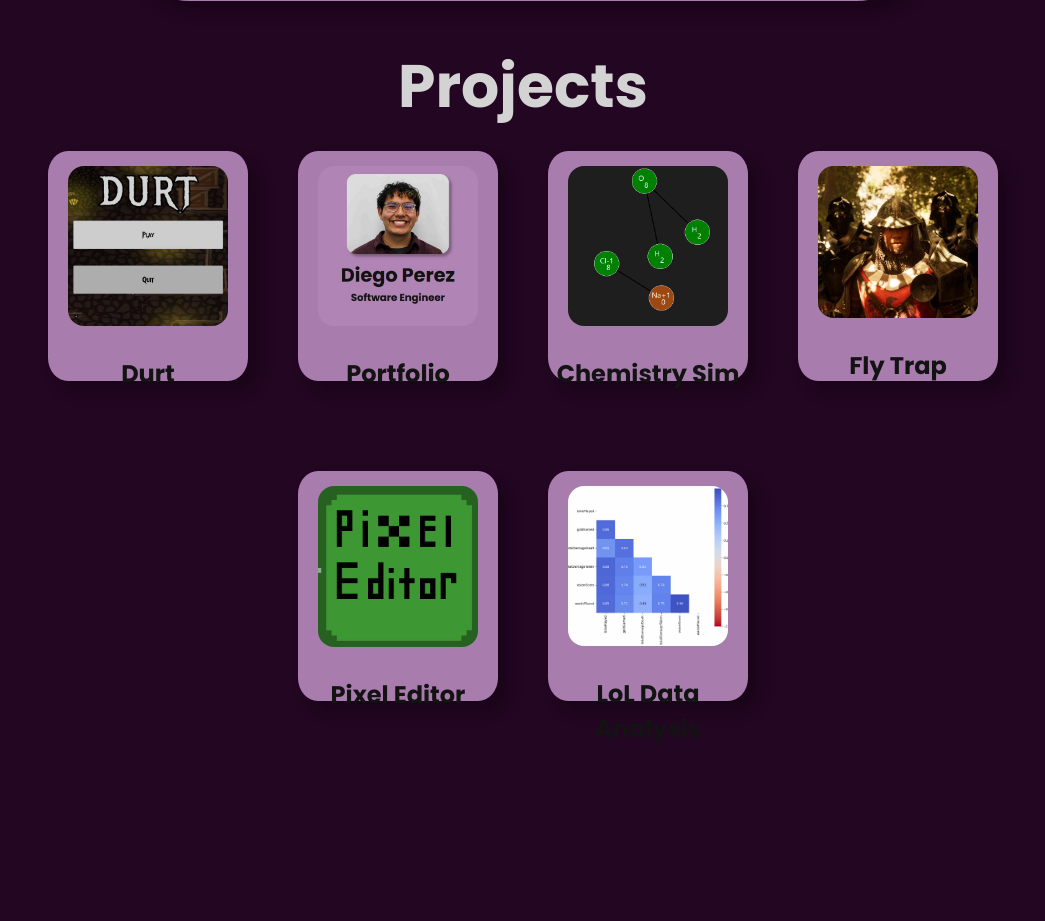
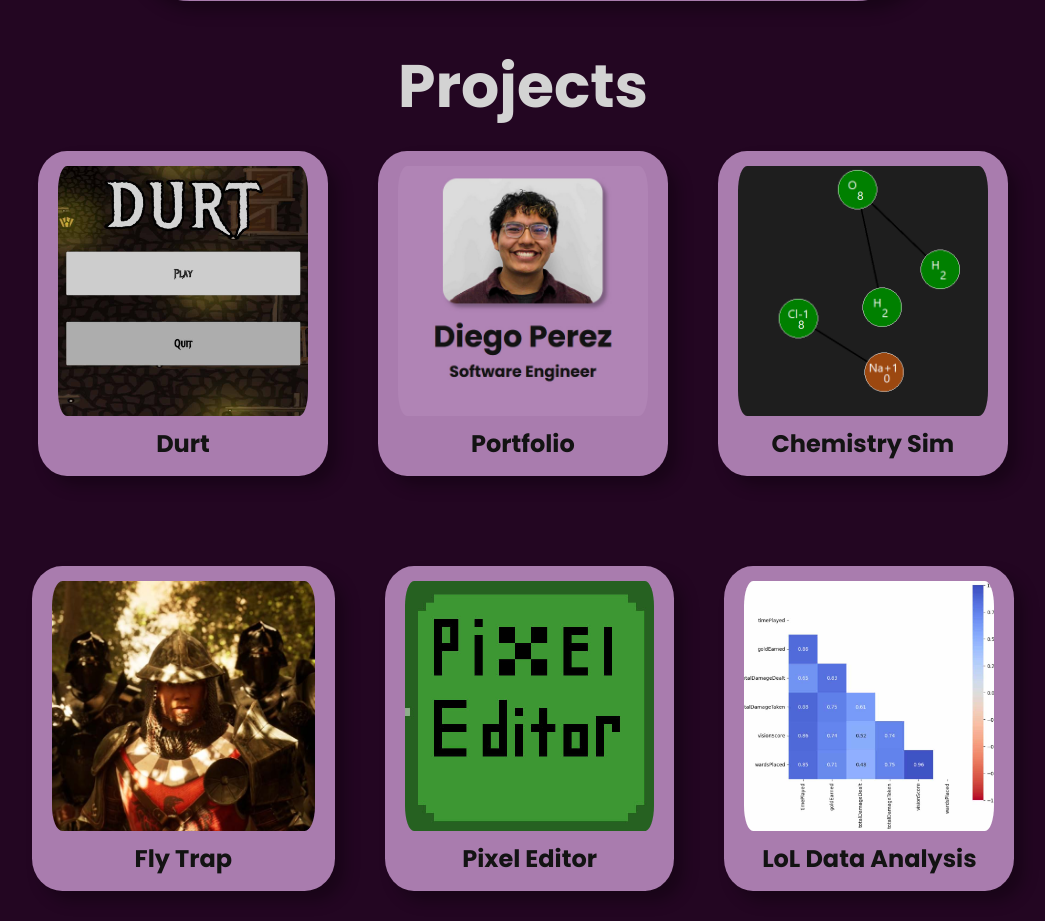
Before and after one commit to Dpere22/Portfolio, a Django app: page / in a window 1280 px wide. Shown: the part 536-1457 px from the top of the page, without its empty margins (117-1162 px from the left). Before the commit the page ends 1279 px from the top, so only its background shows below. Run offline with Django 5.2, Linux system fonts and the light colour scheme; data comes from the database, SQL or seed files in the repository; some libraries are stand-ins or nearby versions.

Commit message:
Projects larger and fixed title bug

```diff
--- a/static/main.css
+++ b/static/main.css
@@ -116,19 +116,26 @@ nav{
     border-radius: 10%;
     display: flex;
     flex-direction: column;
-    width: 200px;
-    height: 230px;
     align-items: center;
     font-weight: bold;
     font-size: 24px;
     box-shadow: 10px 10px 15px rgba(0, 0, 0, 0.3);
     transition: box-shadow 0.1s ease;
     text-align: center;
+    h2{
+        all: unset;
+        padding-top: 10px;
+        padding-bottom: 15px;
+    }
     img{
         border-radius: 10%;
-        width: 80%;
-        height: 80%;
         margin-top: 15px;
+        max-width: 100%;
+        max-height: 250px;
+        height: auto;
+        width: auto;
+        padding-left: 20px;
+        padding-right: 20px;
     }
 }
 
--- a/templates/index.html
+++ b/templates/index.html
@@ -24,7 +24,7 @@
                 {% for project in projects %}
                     <div class = "project" data-href="/{{ project.title }}">
                         <img src = "{{ project.thumbnail.url }}" alt = "thumbnail for {{ project.title }}">
-                        <p> {{ project.title }}</p>
+                        <h2> {{ project.title }}</h2>
                     </div>
                 {% endfor %}
             </div>
```
